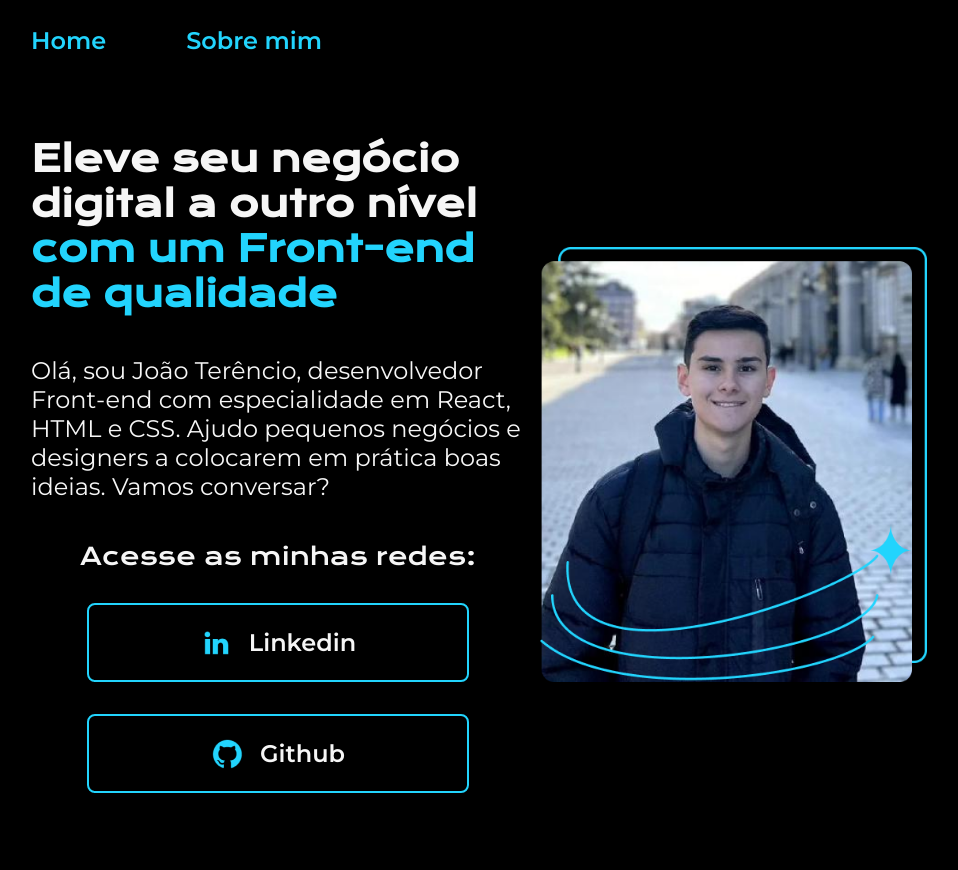
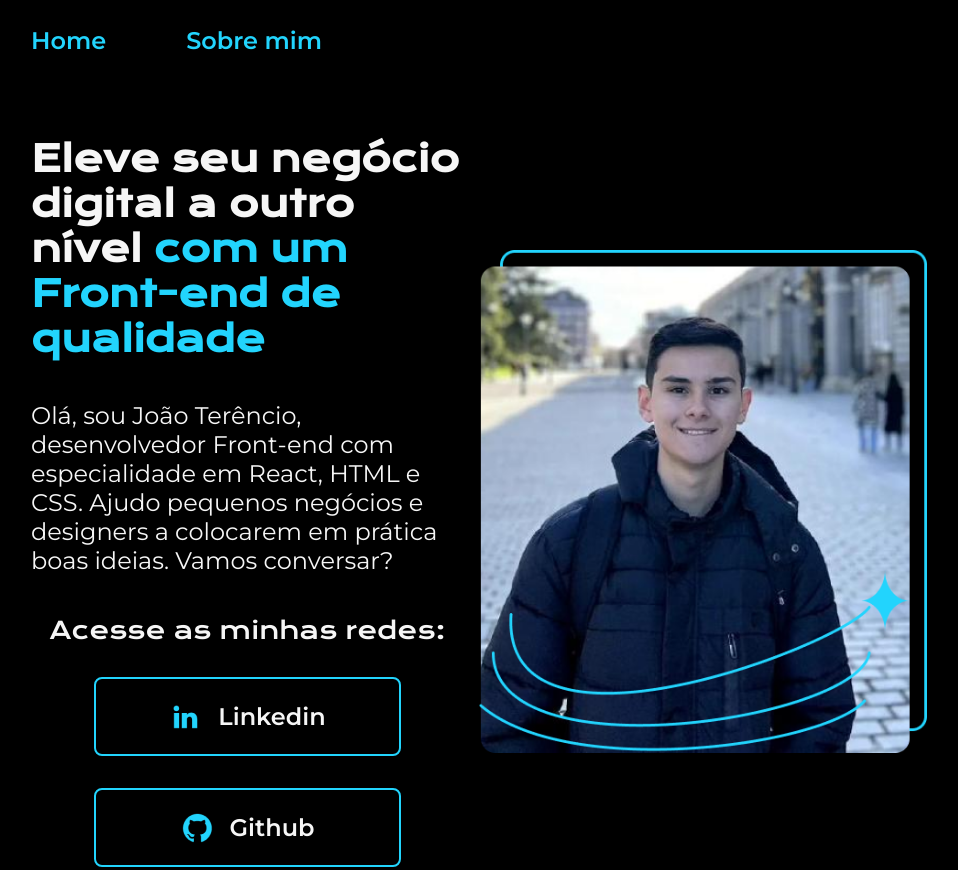
Before and after one commit to Jh-Terencio/HTML-CSS-Alura, a plain HTML site: page portifolio detalhado/index.html in a window 1280 px wide. Shown: the top 870 px of the page, without its empty margins (161-1119 px from the left). Drawn offline with nearby package versions, Linux system fonts and the light colour scheme.

Commit message:
substituindo px por %

```diff
--- a/portifolio detalhado/styles/style.css
+++ b/portifolio detalhado/styles/style.css
@@ -50,7 +50,7 @@ body{
 }
 
 .apresentacao__conteudo{
-  width: 615px;
+  width: 50%;
   display: flex;
   flex-direction: column;
 
@@ -88,7 +88,7 @@ body{
 }
 
 .apresentacao__conteudo__links__botao{
-  width: 378px;
+  width: 70%;
   padding: 21.5px 0px;
   gap: 16px;
 
@@ -113,7 +113,7 @@ body{
 }
 
 .apresentacao__foto{
-  width: 387px;
+  width: 50%;
 }
 
 .rodape{
```
